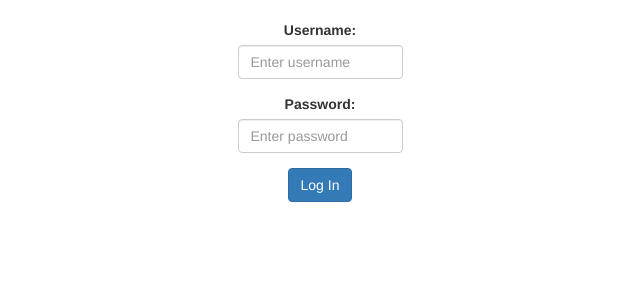
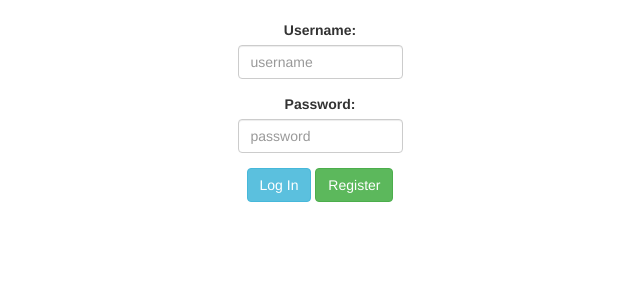
Before and after one commit to jredli/Users, a PHP site: page /users/ in a window 1280 px wide. Shown: the part 50-350 px from the top of the page, without its empty margins (320-960 px from the left). Run offline with PHP 8.4, Linux system fonts and the light colour scheme.

```diff
--- a/Models/user_model.php
+++ b/Models/user_model.php
@@ -11,7 +11,7 @@ class user_model extends Model{
 		$query = $this->db->prepare("SELECT * FROM user WHERE username = :usr AND password = :pass");
 		$query->execute(array(
 			':usr' => $_POST['tbUser'],
-			':pass' => $_POST['tbPass']
+			':pass' => md5($_POST['tbPass'])
 		));
 
 		var_dump($query);
--- a/Views/login.php
+++ b/Views/login.php
@@ -6,13 +6,14 @@
                 <form action="index/login" method="post">
                     <div class="form-group">
                       <label for="tbUser">Username:</label>
-                      <input type="text" class="form-control" name="tbUser" placeholder="Enter username">
+                      <input type="text" class="form-control" name="tbUser" placeholder="username">
                     </div>
                     <div class="form-group">
                       <label for="tbPass">Password:</label>
-                      <input type="password" class="form-control" name="tbPass" placeholder="Enter password">
+                      <input type="password" class="form-control" name="tbPass" placeholder="password">
                     </div>
-                    <button type="submit" class="btn btn-primary">Log In</button>
+                    <button type="submit" class="btn btn-info">Log In</button>
+                    <button type="submit" class="btn btn-success">Register</button>
                 </form>
             </div>
         </div>
--- a/Views/users/home.php
+++ b/Views/users/home.php
@@ -4,7 +4,6 @@
         <div class="row">
             <div class="col-lg-2 col-lg-offset-5 text-center">
                 <h1>Hello <?php echo Session::get('user'); ?>
-
             </div>
         </div>
         <!-- /.row -->
```
Also changed, not shown: Views/users/all_users.php (+4 -5 lines).
